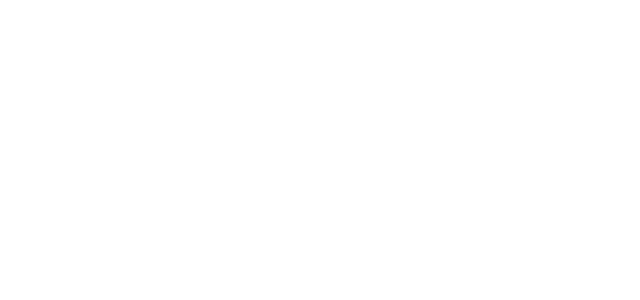
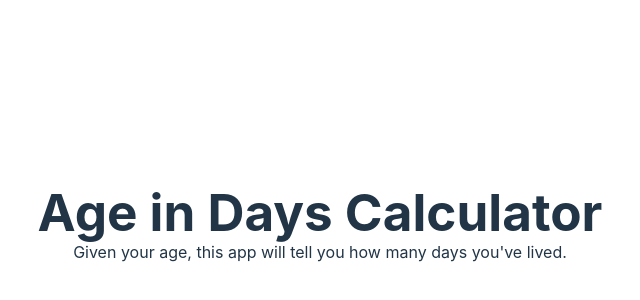
Before and after one commit to izzyhymas/age-in-days-ts, a React (Vite) app: page / in a window 1280 px wide. Shown: the part 176-476 px from the top of the page, without its empty margins (320-960 px from the left). Built offline with nearby package versions, Linux system fonts and the light colour scheme.

Commit message:
Create Calculator component

```diff
--- a/src/App.tsx
+++ b/src/App.tsx
@@ -1,11 +1,21 @@
 import "./App.css";
 
+import Calculator from "./Calculator";
+
 function App() {
-
   return (
     <>
+      <header>
+        <h1>Age in Days Calculator</h1>
+        <p>
+          Given your age, this app will tell you how many days you've lived.
+        </p>
+      </header>
+      <main>
+        <Calculator />
+      </main>
     </>
-  )
+  );
 }
 
-export default App
+export default App;
--- /dev/null
+++ b/src/Calculator.tsx
@@ -0,0 +1,9 @@
+import React from "react";
+
+const Calculator: React.FC = () => {
+    return (
+        <></>
+    );
+}
+
+export default Calculator;
```
